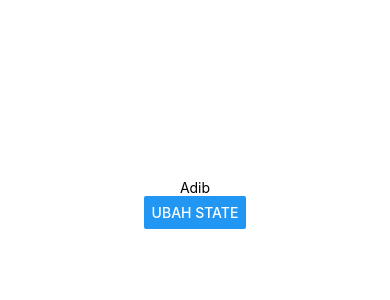
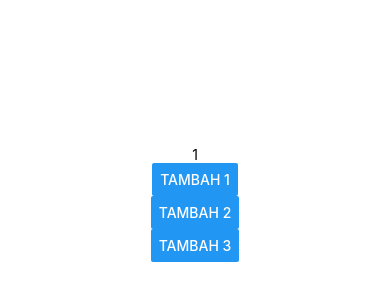
Before and after one commit to adibest/first-react, a React Native app: screen / in a window 390 px wide. Shown: the part 218-518 px from the top of the page. Built offline with nearby package versions, Linux system fonts and the light colour scheme.

Commit message:
touch handle

```diff
--- a/App.js
+++ b/App.js
@@ -4,12 +4,14 @@ import {View, Text, Button} from 'react-native';
 export default class App extends Component {
 
   state = {
-    content: 'Adib'
+    content: 1,
   };
 
-  touchHandle() {
+  touchHandle(arg) {
+    let result = this.state.content + arg;
+
     this.setState({
-      content: 'Bida'
+      content: result,
     });
   }
 
@@ -24,8 +26,16 @@ export default class App extends Component {
         >
           <Text> {this.state.content} </Text>
           <Button
-            title="Ubah State"
-            onPress={ () => this.touchHandle() }
+            title="Tambah 1"
+            onPress={ () => this.touchHandle(1) }
+          />
+          <Button
+            title="Tambah 2"
+            onPress={ () => this.touchHandle(2) }
+          />
+          <Button
+            title="Tambah 3"
+            onPress={ () => this.touchHandle(3) }
           />
         </View>
       );
```
